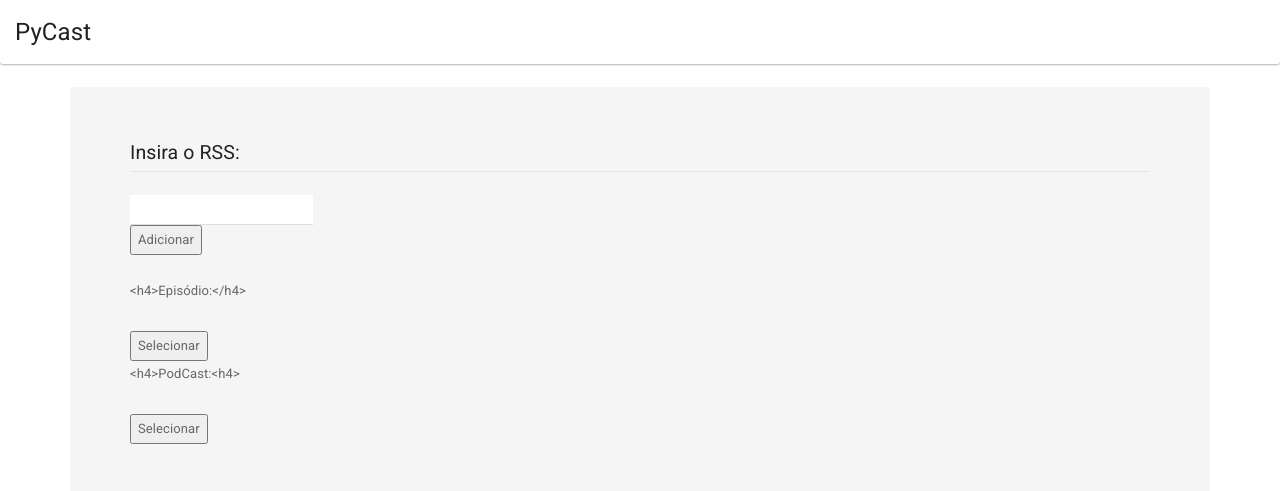
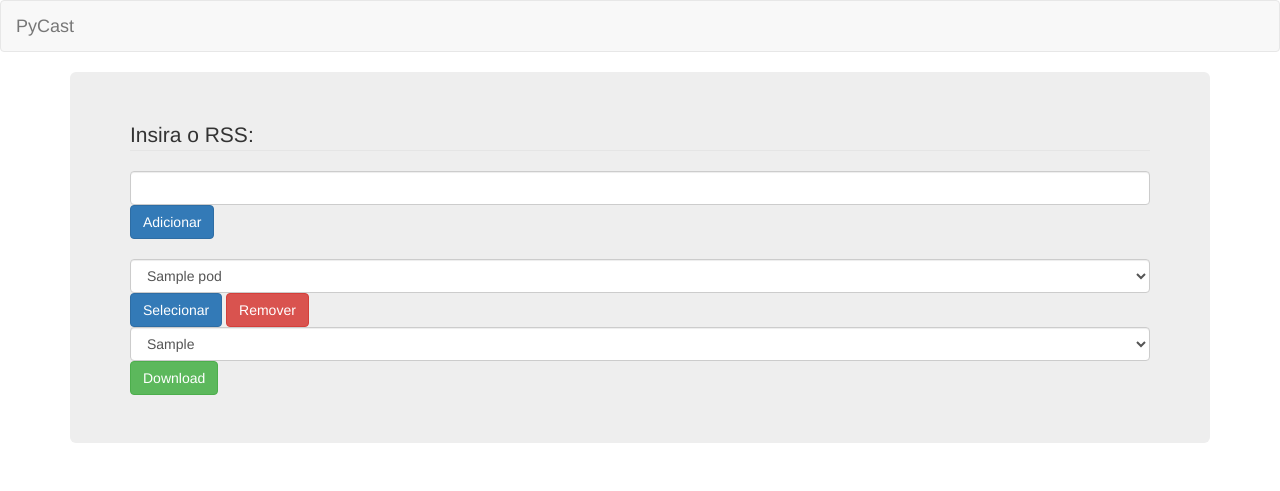
Before and after one commit to EltonARodrigues/PyCast-Flask, a Flask app: template app/templates/feed.html in a window 1280 px wide. Shown: the top 491 px of the page. Run offline with Flask 2, Linux system fonts and the light colour scheme; the template is opened without the code that fills it: values that come from a table or form of the project are taken from there, most other values are stand-ins (such as "Sample title", 1, 10 or a date in 2020); some libraries are stand-ins or nearby versions.

Commit message:
removeu Form.py, modificado o bootstrap do html e corrigir alguns erros

```diff
--- a/app/form.py
+++ /dev/null
@@ -1,15 +0,0 @@
-from wtforms import Form, BooleanField, StringField, PasswordField, validators, SelectField, SubmitField, TextField
-from flask import flash, redirect, url_for, session, render_template, request
-
-class SelectPodcast(Form):
-    podcast = SelectField('<h4>Episódio:</h4>', choices=[], coerce=str)
-    cast = SubmitField('Selecionar')
-    ep_tf = TextField('nome')
-
-class SelectEP(Form):
-    ep_cast = SelectField('<h4>PodCast:<h4>', choices=[], coerce=str)
-    ep_get = SubmitField('Selecionar')
-
-
-class Addfeed(Form):
-    feed = StringField('FEED')
--- a/app/templates/base.html
+++ b/app/templates/base.html
@@ -1,8 +1,9 @@
 <!DOCTYPE html>
 <html>
     <head>
-        <link rel="stylesheet" href="{{url_for('.static', filename='main.css')}}">
+
         <link rel="stylesheet" type="text/javascript" href= "{{url_for('.static', filename='bootstrap.css')}}">
+        <link rel="stylesheet" href="{{url_for('.static', filename='bootstrap.min.css')}}">
         <title>PyCast WEB</title>
     </head>
     <body>
--- a/app/templates/feed.html
+++ b/app/templates/feed.html
@@ -1,37 +1,42 @@
 {% extends "base.html" %}
 {% block feed %}
-
     {% if error %}
         <div class="alert alert-danger" role="alert">{{ error}}</div>
     {% endif %}
+
     {% if message %}
         <div class="alert alert-success" role="alert">{{ message}}</div>
     {% endif%}
 
     <form action="/" method="post" accept-charset="utf-8">
         <legend>Insira o RSS:</legend>
-    {{ add.feed}}
-    <br><input value = "Adicionar" type="submit" name="addfeed">
+        <input type="text" class="form-control" name="addf">
+        <button type="submit" class="btn btn-primary" name="addfeed">Adicionar</button>
     </form>
     <br>
     <div class="select-style">
         <form method=post action="/">
-    <dl class= 'css_selectfield'>
-      {% if cast %}
-        {{ cast.podcast.label }}
-        {{ cast.podcast }}
-    </dl>
-    <input value = "Selecionar" type="submit" name="podselect">
+            {% if ep_tf %}
+                <select name="pod_name" class="form-control">
+                    {% for pod in ep_tf%}
+                        <option value = "{{ pod }}" > {{ pod }} </option>
+                    {% endfor%}
+                </select>
+                <button type="submit" class="btn btn-primary" name="podselect">Selecionar</button>
+
+                <button type="submit" class="btn btn-danger" name="delfeed">Remover</button>
             {% endif %}
         </form>
 
     <form method=post action="/">
         {% if ep_get %}
-      <dl class= 'css_selectfield'>
-        {{ ep_get.ep_cast.label }}
-        {{ ep_get.ep_cast}}
-      </dl>
-      <input value = "Selecionar" type="submit" name="epselect">
+            <select name="ep_name" class="form-control">
+                {% for ep in ep_get%}
+                    <option value = "{{ ep }}" > {{ ep }} </option>
+                {% endfor%}
+            </select>
+
+            <button type="submit" name="epselect" class="btn btn-success">Download</button>
         {% endif %}
     </form>
     </div>
```
Also changed, not shown: app/XMLCSV/csv_import.py (+9 -1 lines), app/views.py (+41 -40 lines), Exemplo.png (added). Lines whose indentation alone changed are shown as unchanged.
